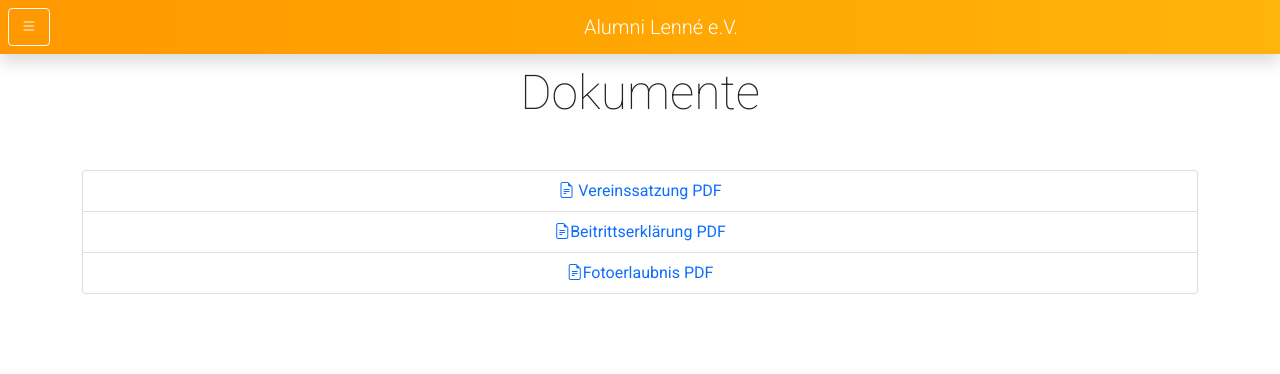
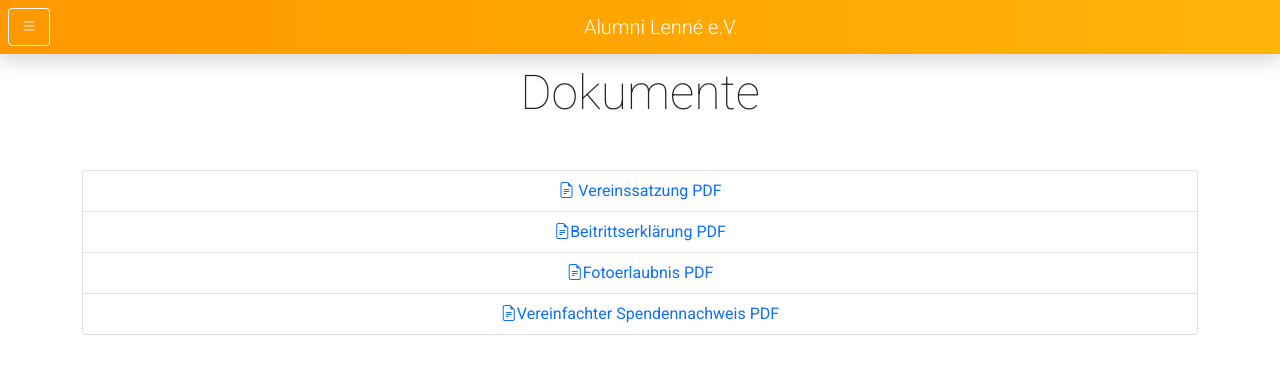
Before and after one commit to alumni-lenne/alumnipage, a Jekyll site: the page built from documents.html, in a window 1280 px wide. Shown: the top 374 px of the page. Built offline with Jekyll 4.4.1, drawn with Linux system fonts in a browser that asks for light colours; nearby versions of some CDN libraries.

Commit message:
Add link to Vereinfachter Spendennachweis

```diff
--- a/documents.html
+++ b/documents.html
@@ -13,6 +13,7 @@ tags: "Dokumente, Alumni, Mitgliedschaft, Fotoerlaubnis, Beitritt, Beitrittserkl
   <li class="list-group-item"><a target="_blank" href="{{site.baseurl}}/assets/docs/Satzung_Alumni_Lenne.pdf"><i class="bi bi-file-earmark-text"></i> Vereinssatzung PDF</a></li>
   <li class="list-group-item"><a target="_blank" href="{{site.baseurl}}/assets/docs/Beitrittserklärung.pdf"><i class="bi bi-file-earmark-text"></i>Beitrittserklärung PDF</a></li>
   <li class="list-group-item"><a target="_blank" href="{{site.baseurl}}/assets/docs/Fotoerlaubnis.pdf"><i class="bi bi-file-earmark-text"></i>Fotoerlaubnis PDF</a></li>
+  <li class="list-group-item"><a target="_blank" href="{{site.baseurl}}/assets/docs/Vereinfachter_Spendennachweis.pdf"><i class="bi bi-file-earmark-text"></i>Vereinfachter Spendennachweis PDF</a></li>
 
 </ul>
 
```
